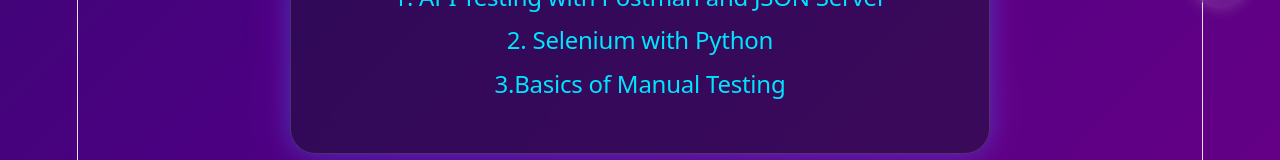
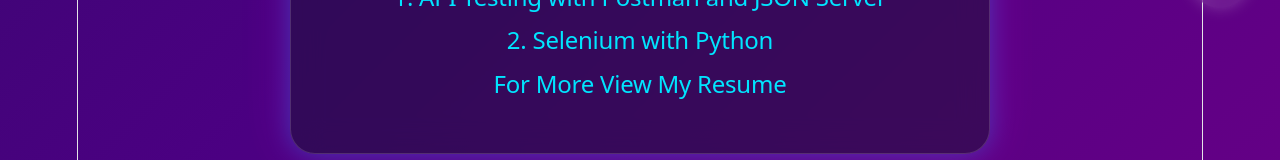
Before and after one commit to RohitkdShetty/QA_portfolio, a React (Vite) app in the folder reactjs_example/my_first_app/: page / in a window 1280 px wide. Both pictures are taken after a click on the button "My Learnings". Shown: the part 619-779 px from the top of the page. Built offline with nearby package versions, Linux system fonts and the light colour scheme.

Commit message:
Update project description in user_projects.jsx

```diff
--- a/reactjs_example/my_first_app/src/user_projects.jsx
+++ b/reactjs_example/my_first_app/src/user_projects.jsx
@@ -4,7 +4,7 @@ export const UserProjects = () => {
       <h1>My Learnings</h1>
       <h2>1. API Testing with Postman and JSON Server</h2>
       <h2>2. Selenium with Python</h2>
-      <h2>3.Basics of Manual Testing</h2>
+      <h2>For More View My Resume</h2>
     </div>
   );
 };
```
